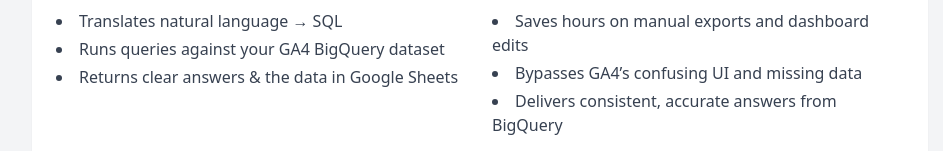
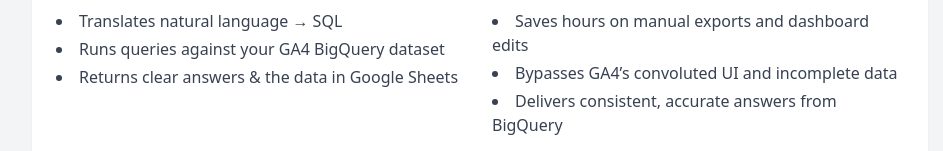
Before and after one commit to McGovs/arnold-the-analyst-frontend-v2-markdown, a React (Vite) app: page / in a window 1280 px wide. Both pictures are taken after a click on the button "About Arnold". Shown: the part 296-447 px from the top of the page, without its empty margins (160-1103 px from the left). Built offline with nearby package versions, Linux system fonts and the light colour scheme; no server answers.

Commit message:
Update Description.tsx

```diff
--- a/src/pages/Description.tsx
+++ b/src/pages/Description.tsx
@@ -31,7 +31,7 @@
               <h2 className="text-lg font-semibold mb-2 text-blue-600">Why clients love it</h2>
               <ul className="text-gray-700 list-disc list-inside space-y-1">
                 <li>Saves hours on manual exports and dashboard edits</li>
-                <li>Bypasses GA4’s confusing UI and missing data</li>
+                <li>Bypasses GA4’s convoluted UI and incomplete data</li>
                 <li>Delivers consistent, accurate answers from BigQuery</li>
               </ul>
             </div>
```
